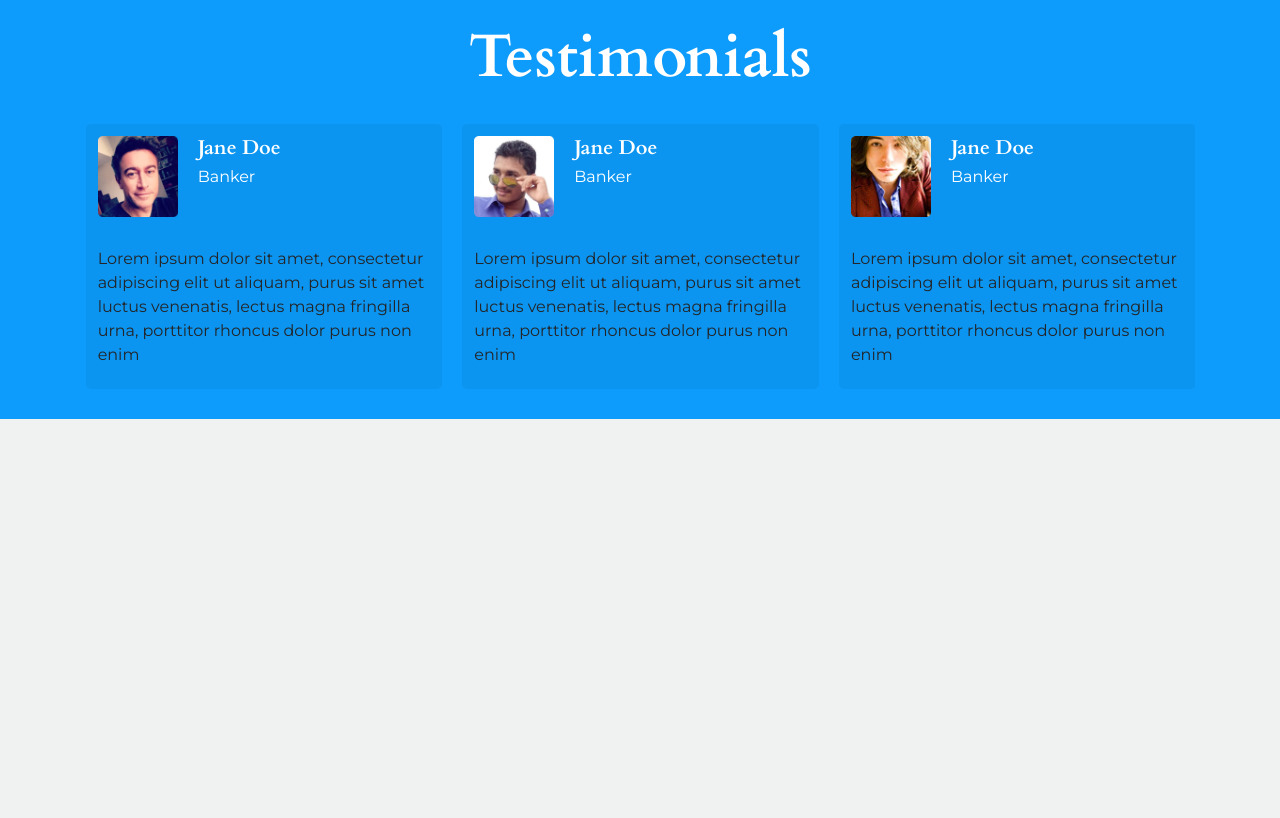
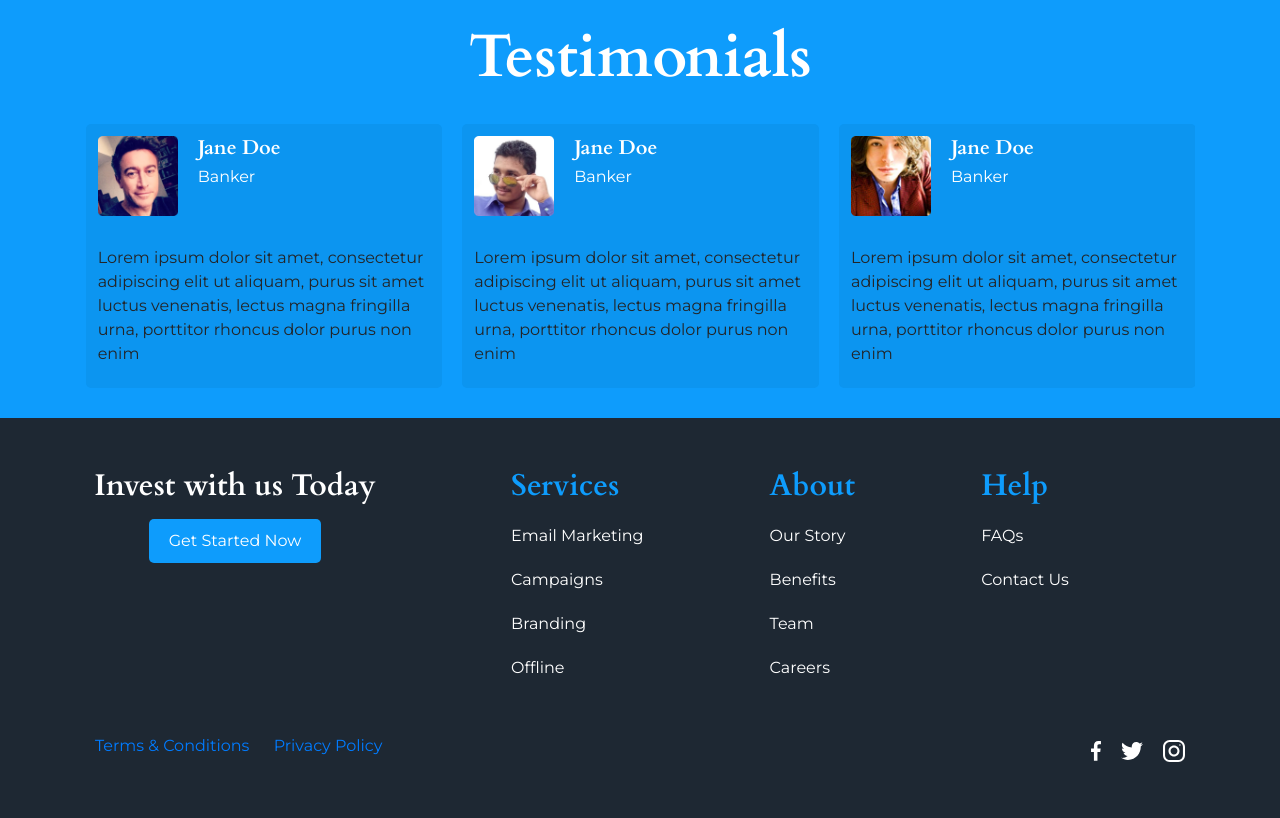
Before and after one commit to monarcode/pheonix, a plain HTML site: page index.html in a window 1280 px wide. Shown: the part 3305-4123 px from the top of the page. Before the commit the page ends 3724 px from the top, so only its background shows below. Drawn offline with nearby package versions, Linux system fonts and the light colour scheme.

Commit message:
layout-complete

```diff
--- a/assets/js/app.js
+++ b/assets/js/app.js
@@ -2,11 +2,11 @@ window.onload = (event) => {
     const navbar = document.querySelector(".navbar");
     this.scrollY > 100 ? navbar.classList.add("scroll") : navbar.classList.remove("scroll");
     var device = navigator.userAgent;
+    var tog = document.getElementById("#tog");
 
     window.onscroll = ()=> {
         this.scrollY > 100 ? navbar.classList.add("scroll") : navbar.classList.remove("scroll");
     }
-
 
     console.log(device);
 
--- a/assets/style/style.scss
+++ b/assets/style/style.scss
@@ -54,6 +54,10 @@ a {
         .colored {
             display: none;
         }
+    }
+
+    .tog {
+        width: 30px;
     }
 
     .navbar-nav {
@@ -561,8 +565,9 @@ a {
 
             img {
                 width: 8rem;
-                height: auto;
+                height: 8rem;
                 margin-right: 2rem;
+                object-fit: cover;
             }
 
             h3 {
@@ -578,9 +583,100 @@ a {
     }
 }
 
+#footer {
+    min-height: 50vh;
+    background-color: #1E2833;
+    display: flex;
+    flex-direction: column;
+    color: $white;
+    padding: 3rem 0;
+
+    h3 {
+        color: $blue;
+    }
+
+    .outer {
+        display: flex;
+        flex-wrap: wrap;
+        align-items: center;
+        justify-content: space-evenly;
+    }
+
+    .call_out {
+        flex: 0 1 30rem;
+        align-self: start;
+        padding: 2rem 0;
+        text-align: center;
+
+        h3 {
+            font-size: 3rem;
+            font-weight: bold;
+            color: $white;
+        }
+
+        button {
+            border: none;
+            padding: 1rem 2rem;
+            background-color: $blue;
+            border-radius: 5px;
+            margin-top: 1rem;
+            color: $white;
+        }
+    }
+
+    .site_links {
+        flex: 1 0 50rem;
+        display: flex;
+        align-self: stretch;
+        justify-content: space-evenly;
+        align-items: flex-start;
+        padding: 2rem 0;
+
+        h3 {
+            font-size: 3rem;
+            font-weight: bold;
+        }
+    }
+
+    ol {
+        list-style: none;
+
+        li {
+            margin: 2rem 0;
+        }
+    }
+
+    .last-line {
+        margin: 1rem 0;
+
+        a, img {
+            margin: 0 1rem;
+        }
+
+        .social-links {
+            margin-top: 1rem;
+        }
+    }
+}
+
 @media screen and (max-width: 500px){
     html {
         font-size: 50%;
+    }
+
+    #nav {
+        .nav-link:nth-child(1) {
+            margin-left: auto;
+            margin-right: auto;
+        }
+
+        .nav-link {
+            margin: 2rem 0;
+        }
+    }
+
+    #header {
+        background: url('../img/header-bg-mobile.svg') no-repeat center/cover;
     }
 
     #abt-us {
--- a/index.html
+++ b/index.html
@@ -15,8 +15,9 @@
                 <img src="./assets/img/logo.svg" alt="" class="white">
                 <img src="./assets/img/-blue.svg" alt="" class="colored">
             </a>
-            <button class="navbar-toggler" type="button" data-toggle="collapse" data-target="#navbarNavAltMarkup" aria-controls="navbarNavAltMarkup" aria-expanded="false" aria-label="Toggle navigation">
-              <span class="navbar-toggler-icon"></span>
+            <button id="tog" class="navbar-toggler" type="button" data-toggle="collapse" data-target="#navbarNavAltMarkup" aria-controls="navbarNavAltMarkup" aria-expanded="false" aria-label="Toggle navigation">
+              <!-- <span class="navbar-toggler-icon"></span> -->
+              <img src="./assets/img/bx_bx-menu.svg" alt="" class="tog">
             </button>
             <div class="collapse navbar-collapse" id="navbarNavAltMarkup">
               <div class="navbar-nav">
@@ -243,6 +244,57 @@
     </section>
     <!-- testimonials end -->
 
+    <!-- footer -->
+    <footer id="footer">
+        <div class="container outer">
+            <div class="call_out">
+                <h3>Invest with us Today</h3>
+                <button>Get Started Now</button>
+            </div>
+            <div class="site_links">
+                <div class="services">
+                    <h3>Services</h3>
+                    <ol>
+                        <li>Email Marketing</li>
+                        <li>Campaigns</li>
+                        <li>Branding</li>
+                        <li>Offline</li>
+                    </ol>
+                </div>
+                <div class="about">
+                    <h3>About</h3>
+                    <ol>
+                        <li>Our Story</li>
+                        <li>Benefits</li>
+                        <li>Team</li>
+                        <li>Careers</li>
+                    </ol>
+                </div>
+                <div class="help">
+                    <h3>Help</h3>
+                    <ol>
+                        <li>FAQs</li>
+                        <li>Contact Us</li>
+                    </ol>
+                </div>
+            </div>
+        </div>
+        <div class="container">
+            <div class="row flex-column flex-md-row align-items-center justify-content-between last-line">
+                <div class="terms">
+                    <a href="#">Terms & Conditions</a>
+                    <a href="#">Privacy Policy</a>
+                </div>
+                <div class="social-links d-flex">
+                    <img src="./assets/img/001-facebook.svg" alt="">
+                    <img src="./assets/img/003-twitter.svg" alt="">
+                    <img src="./assets/img/004-instagram.svg" alt="">
+                </div>
+            </div>
+        </div>
+    </footer>
+    <!-- footer end -->
+
 
     <script src="https://code.jquery.com/jquery-3.4.1.slim.min.js" integrity="sha384-J6qa4849blE2+poT4WnyKhv5vZF5SrPo0iEjwBvKU7imGFAV0wwj1yYfoRSJoZ+n" crossorigin="anonymous"></script>
     <script src="https://cdn.jsdelivr.net/npm/popper.js@1.16.0/dist/umd/popper.min.js" integrity="sha384-Q6E9RHvbIyZFJoft+2mJbHaEWldlvI9IOYy5n3zV9zzTtmI3UksdQRVvoxMfooAo" crossorigin="anonymous"></script>
```
Also changed, not shown: assets/img/001-facebook.svg (added), assets/img/003-twitter.svg (added), assets/img/004-instagram.svg (added), assets/img/bx_bx-menu.svg (added), assets/style/style.css, 2 other files.
